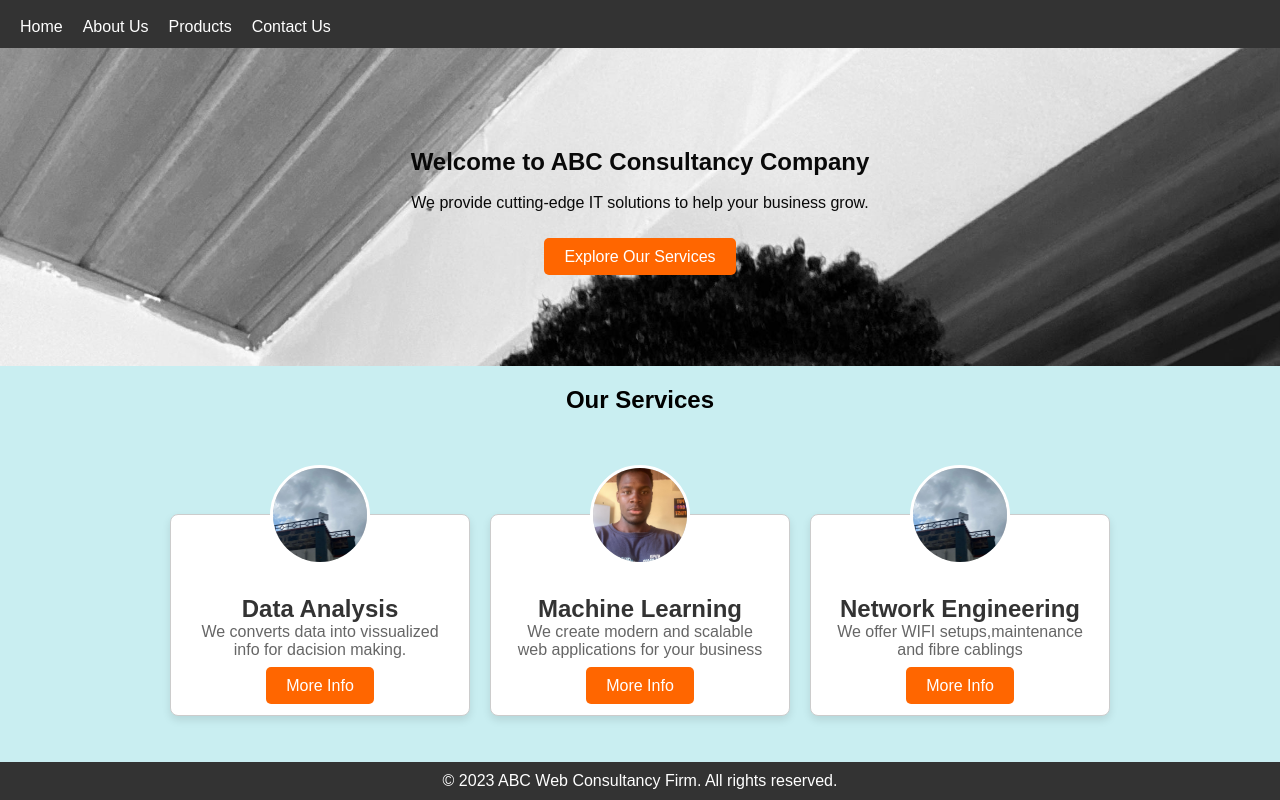
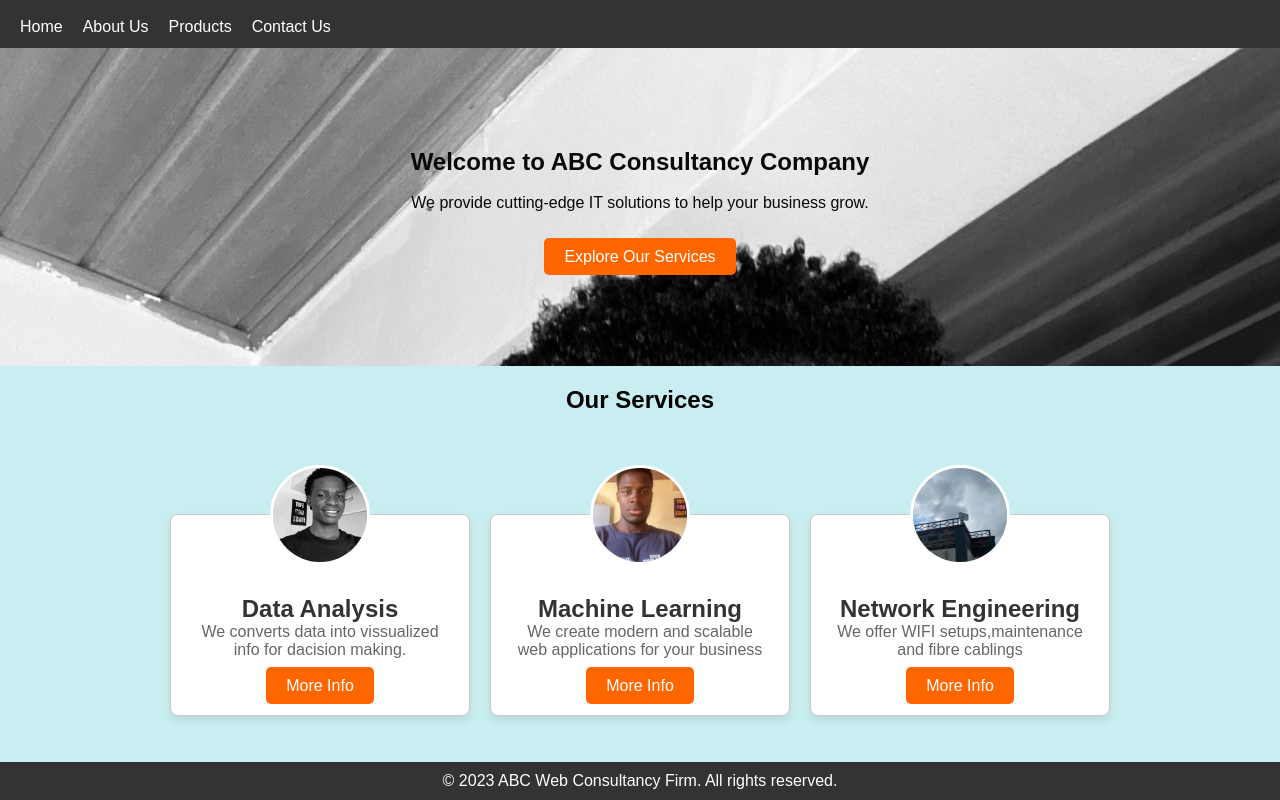
Before and after one commit to gotech-analyst/Teamproject2.2, a plain HTML site: page index.html in a window 1280 px wide. Drawn offline with Linux system fonts and the light colour scheme.

Commit message:
Update index.html

```diff
--- a/index.html
+++ b/index.html
@@ -35,7 +35,7 @@
             <!-- Card 1 -->
             <div class="card">
                 <div class="profile-photo">
-                    <img src="wifi.jpg" alt="wifi.jpg"> <!-- Replace with your image path -->
+                    <img src="george.jpg" alt="george.jpg"> <!-- Replace with your image path -->
                 </div>
                 <h3>Data Analysis</h3>
                 <p>We converts data into vissualized info for dacision making.</p><br>
```
